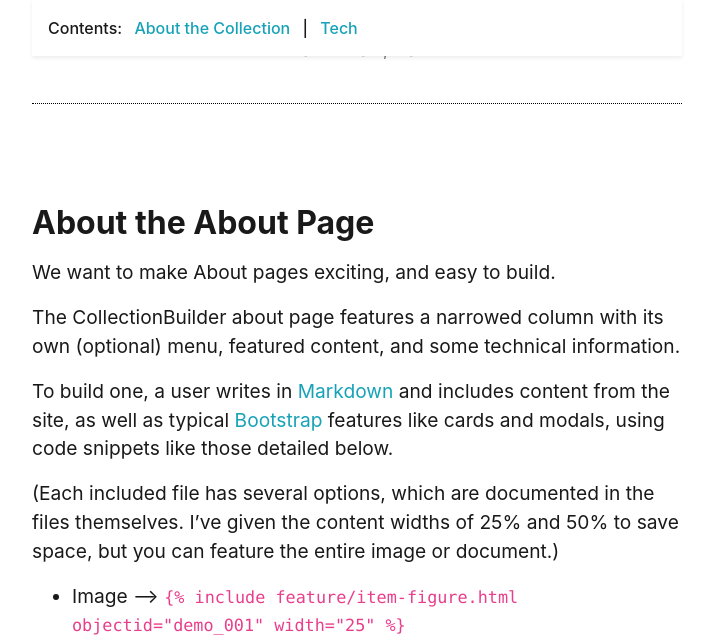
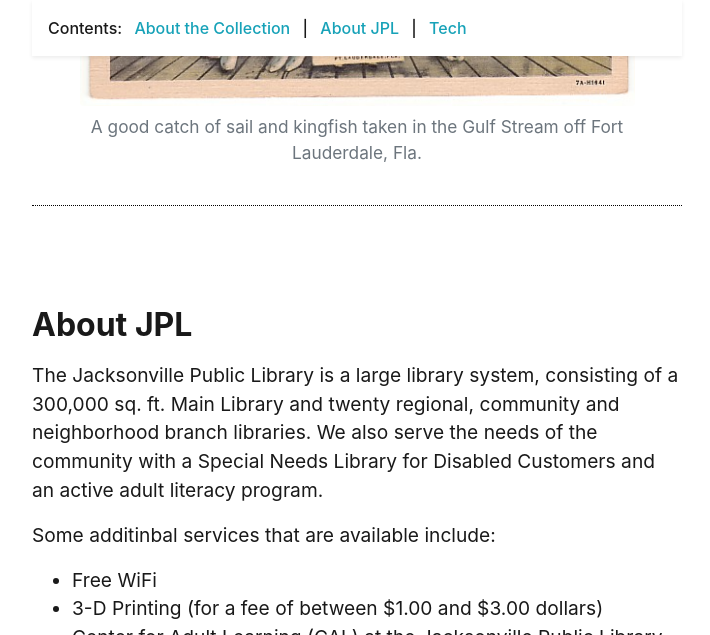
Before and after one commit to hbumbalough/hbcollection, a Jekyll site: the page built from pages/about.md, in a window 1280 px wide and 1400 px high, scrolled down 1136 px. Shown: the top 635 px of the window, without its empty margins (283-993 px from the left). Built offline with Jekyll 4.4.1, drawn with Linux system fonts in a browser that asks for light colours; some of the changed text lies outside the part shown; grey boxes are pictures that could not be loaded.

Commit message:
Add JPL info

```diff
--- a/pages/about.md
+++ b/pages/about.md
@@ -8,50 +8,29 @@ permalink: /about.html
 
 {% include feature/jumbotron.html %}
 
-{% include feature/nav-menu.html sections="About the Collection" %}
+{% include feature/nav-menu.html sections="About the Collection;About JPL" %}
 
 ## About the Collection
 
 This collection holds postcards that were donated or purchased for Jacksonville Public Library. The originals are held in the Special Collections Department of the Library.
 
+The Florida Postcards Collection is a sample of larger collection that can be found, along with other interesting collections, on the [Jacksonville Public Library Digital Collections website](https://jaxpubliclibrary.contentdm.oclc.org/digital/).
+
 {% include feature/item-figure.html objectid="pc007" width="50" %}
 
-## About the About Page
+## About JPL
 
-We want to make About pages exciting, and easy to build.
+The Jacksonville Public Library is a large library system, consisting of a 300,000 sq. ft. Main Library and twenty regional, community and neighborhood branch libraries. We also serve the needs of the community with a Special Needs Library for Disabled Customers and an active adult literacy program.
 
-The CollectionBuilder about page features a narrowed column with its own (optional) menu, featured content, and some technical information.
-
-To build one, a user writes in [Markdown](https://guides.github.com/features/mastering-markdown/) and includes  content from the site, as well as typical [Bootstrap](https://getbootstrap.com/) features like cards and modals, using code snippets like those detailed below.
-
-(Each included file has several options, which are documented in the files themselves. I've given the content widths of 25% and 50% to save space, but you can feature the entire image or document.)
-
-- Image --> `{% raw %}{% include feature/item-figure.html objectid="demo_001" width="25" %}{% endraw %}`
-
-{% include feature/item-figure.html objectid="demo_001" width="25" %}
-
-- PDF -- > `{% raw %}{% include feature/item-pdf-embed.html objectid="demo_002"  width="25" %}{% endraw %}`
-
-{% include feature/item-pdf-embed.html objectid="demo_002" width="25" %}
-
-- Video: `{% raw %}{% include feature/item-video-embed.html objectid="demo_004" %}{% endraw %}`
-
-{% include feature/item-video-embed.html objectid="demo_004" %}
-
-- Card -- > `{% raw %}{% include feature/card.html header="This is a Card" text="The card features an image from the collection as a cap" objectid="demo_004" width="25" centered=true %}{% endraw %}`
-
-{% include feature/card.html header="This is a Card" text="The card features an image from the collection as a cap" objectid="demo_004" width="25" centered=true %}
-
-- Buttons -- > `{% raw %}{% include feature/button.html text="Button Link to Somewhere" link="https://collectionbuilder.github.io/" color="success" %}{% endraw %}`
-
-{% include feature/button.html text="Button Link to Somewhere" link="https://collectionbuilder.github.io/" color="success" centered=true %}
-
-- Alerts -- > `{% raw %}{% include feature/alert.html text="this is an *alert* that 'warns' a user" color="warning" align="center" %}{% endraw %}`
-
-{% include feature/alert.html text="This is an *alert* that 'warns' a user with centrally aligned text." color="warning" align="center"  %}
-
-- Modals -- > `{% raw %}{% include feature/modal.html button="This is a modal using a 'primary' colored button to invite clicking" title="when clicked:" text="A Modal will pop out a box with some more information" color="primary"  %}{% endraw %}`
-
-{% include feature/modal.html button="This is a modal using a 'primary' colored button to invite clicking" title="When clicked:" text="A Modal will pop out a box with some more information" color="primary"  %}
-
-We hope this makes it easier for site builders to develop the collection AND add interesting and engaging contextual information.
+Some additinbal services that are available include:
+* Free WiFi
+* 3-D Printing (for a fee of between $1.00 and $3.00 dollars)
+* Center for Adult Learning (CAL) at the Jacksonville Public Library serves over 500 adult students each year - providing GED preparation, English for Speakers of Other Languages (ESOL), and other adult education courses. Adult learners can gain the skills they need to enter and succeed in the workforce and/or for post-secondary education.
+* Digitization Station - Do you have boxes of old photographs in storage?  Home movies on VHS?  Have you ever wanted to transfer them to DVD or share them online? Preserve your priceless memories and mementos with the Digitization Station in Special Collections at the Main Library.
+* Exhibit Your Art at the Library - The Jacksonville Public Library (JPL) is pleased to provide space for exhibits that support its mission to enrich lives, build community, and foster success by bringing people, information, and ideas together. These exhibits may be educational, cultural, civic or artistic in nature
+* Self-Publishing E-books at the Library - The Jacksonville Public library is partnering with Library Journal  to bring the Indie Author Project service to you.  The Indie Author Project discovery platform is designed to expose your ebook to readers through the public library.
+* For Local Authors and Small Presses - Jacksonville Public Library will consider materials (books, music CDs and DVDs) that are written and/or published locally for addition to the collection. As a public library we select books whose content is written for the general reader rather than for the specialist or practitioner.
+* Personalized Booklist - Looking for a good book?  Fill out this form and our staff will create a list of 5 books just for you.
+* Personalized Playlist - Need something to listen to? Looking for a new favorite band? Simply fill out the form and our staff will search out the music you love. The more information provided, the more specific will be our recommendations.
+* Talking Books Library - The Talking Books Library loans audiobooks and magazines, along with a player, FREE by mail to persons who have difficulty reading or using printed books and other materials because of blindness, or visual, physical or reading disabilities. Customers can also request Braille books for free.
+* Interlibrary Loan
```
